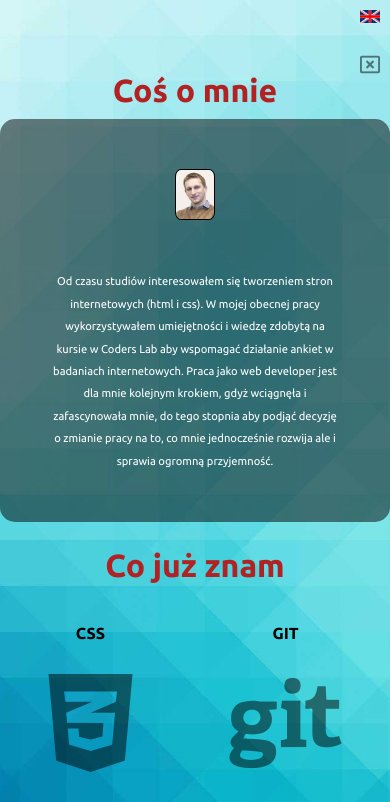
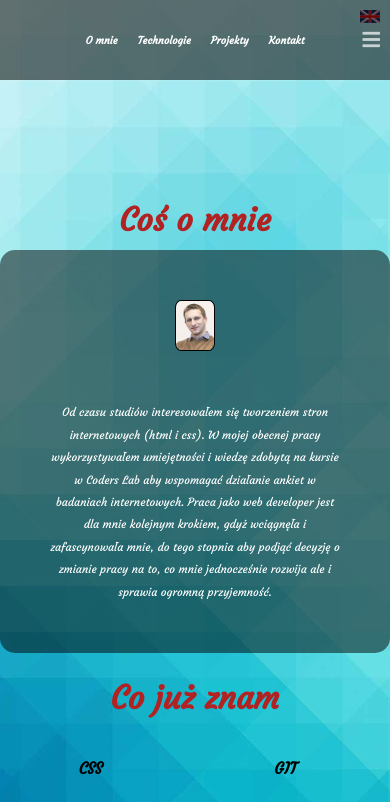
Before and after one commit to KrzGas/KrzysztofGasikPortfolio, a React app: page / in a window 390 px wide. Shown: the top 802 px of the page. Built offline with nearby package versions, Linux system fonts and the light colour scheme.

Commit message:
site rebuild v3

```diff
--- a/index.html
+++ b/index.html
@@ -6,7 +6,8 @@
     <meta name="viewport" content="width=device-width, initial-scale=1.0" />
     <title>Krzysztof Gasik Portfolio</title>
     <link rel="stylesheet" href="https://use.fontawesome.com/releases/v5.8.2/css/all.css" integrity="sha384-oS3vJWv+0UjzBfQzYUhtDYW+Pj2yciDJxpsK1OYPAYjqT085Qq/1cq5FLXAZQ7Ay" crossorigin="anonymous">
-    <link href="https://fonts.googleapis.com/css?family=Ubuntu:400,700&display=swap" rel="stylesheet">
+    <!-- <link href="https://fonts.googleapis.com/css?family=Ubuntu:400,700&display=swap" rel="stylesheet"> -->
+    <link href="https://fonts.googleapis.com/css?family=Courgette&display=swap" rel="stylesheet">
 </head>
 <body>
     <div id="app"></div>
--- a/scss/partials/_about.scss
+++ b/scss/partials/_about.scss
@@ -1,6 +1,7 @@
 #About {
-  margin-top: 50px;
+  margin-top: 200px;
   text-align: center;
+  min-height: 20rem;
   .image__about {
     border-radius: 15%;
     border: 1px solid black;
--- a/scss/style.scss
+++ b/scss/style.scss
@@ -19,11 +19,11 @@ html,
 body {
   height: 100%;
   width: 100%;
-  overflow-x: hidden;
 }
 
 body {
-  font-family: "Ubuntu", sans-serif;
+  // font-family: "Ubuntu", sans-serif;
+  font-family: 'Courgette', cursive;
 }
 
 .wrapper {
@@ -73,6 +73,15 @@ body {
 }
 
 @media (max-width: 425px) {
+
+  .menu__visible__curtain {
+    min-height: 5rem;
+  }
+
+  .menu__wrapper {
+    top: 5px;
+  }
+
   nav a {
     padding: 5px 10px;
     span {
@@ -139,6 +148,15 @@ body {
 }
 
 @media (min-width: 425px) and (max-width: 450px) {
+
+  .menu__visible__curtain {
+    min-height: 5rem;
+  }
+
+  .menu__wrapper {
+    top: 5px;
+  }
+
   nav a {
     padding: 5px 20px;
     span {
@@ -204,6 +222,14 @@ body {
 }
 
 @media (min-width: 450px) and (max-width: 900px) {
+  .menu__visible__curtain {
+    min-height: 7rem;
+  }
+
+  .menu__wrapper {
+    top: 20px;
+  }
+
   .btn__language {
     img {
       max-width: 40px;
@@ -229,9 +255,9 @@ body {
     }
   }
 
-  footer {
+  footer#Footer {
     display: flex;
-    flex-flow: row wrap;
+    flex-flow: column wrap;
     justify-content: center;
     .footer__form form input {
       margin: 5px;
@@ -243,12 +269,18 @@ body {
 }
 
 @media (min-width: 900px) and (max-width: 1200px) {
-  footer {
+  footer#Footer {
     display: flex;
-    flex-flow: row wrap;
+    flex-flow: column wrap;
     justify-content: center;
   }
 }
 
 @media (min-width: 1200px) {
+  footer#Footer {
+    display: flex;
+    flex-flow: row wrap;
+    justify-content: space-around;
+    align-items: center;
+  }
 }
--- a/src/Components/Navigation/Navigation.js
+++ b/src/Components/Navigation/Navigation.js
@@ -25,7 +25,7 @@ class Navigation extends Component {
   constructor(props) {
     super(props);
     this.state = {
-      swap: false
+      swap: true
     };
   }
 
@@ -48,7 +48,6 @@ class Navigation extends Component {
               smooth={true}
               offset={-50}
               duration={450}
-              className={this.state.swap ? "menu__visible" : "menu__hidden"}
             >
               {Translation.filter(n => n.component === "Navigation").map(
                       l => {
--- a/src/template.html
+++ b/src/template.html
@@ -8,7 +8,8 @@
       integrity="sha384-oS3vJWv+0UjzBfQzYUhtDYW+Pj2yciDJxpsK1OYPAYjqT085Qq/1cq5FLXAZQ7Ay"
       crossorigin="anonymous"
     />
-    <link href="https://fonts.googleapis.com/css?family=Ubuntu:400,700&display=swap" rel="stylesheet">
+    <!-- <link href="https://fonts.googleapis.com/css?family=Ubuntu:400,700&display=swap" rel="stylesheet"> -->
+    <link href="https://fonts.googleapis.com/css?family=Courgette&display=swap" rel="stylesheet">
   </head>
 
   <body>
```
